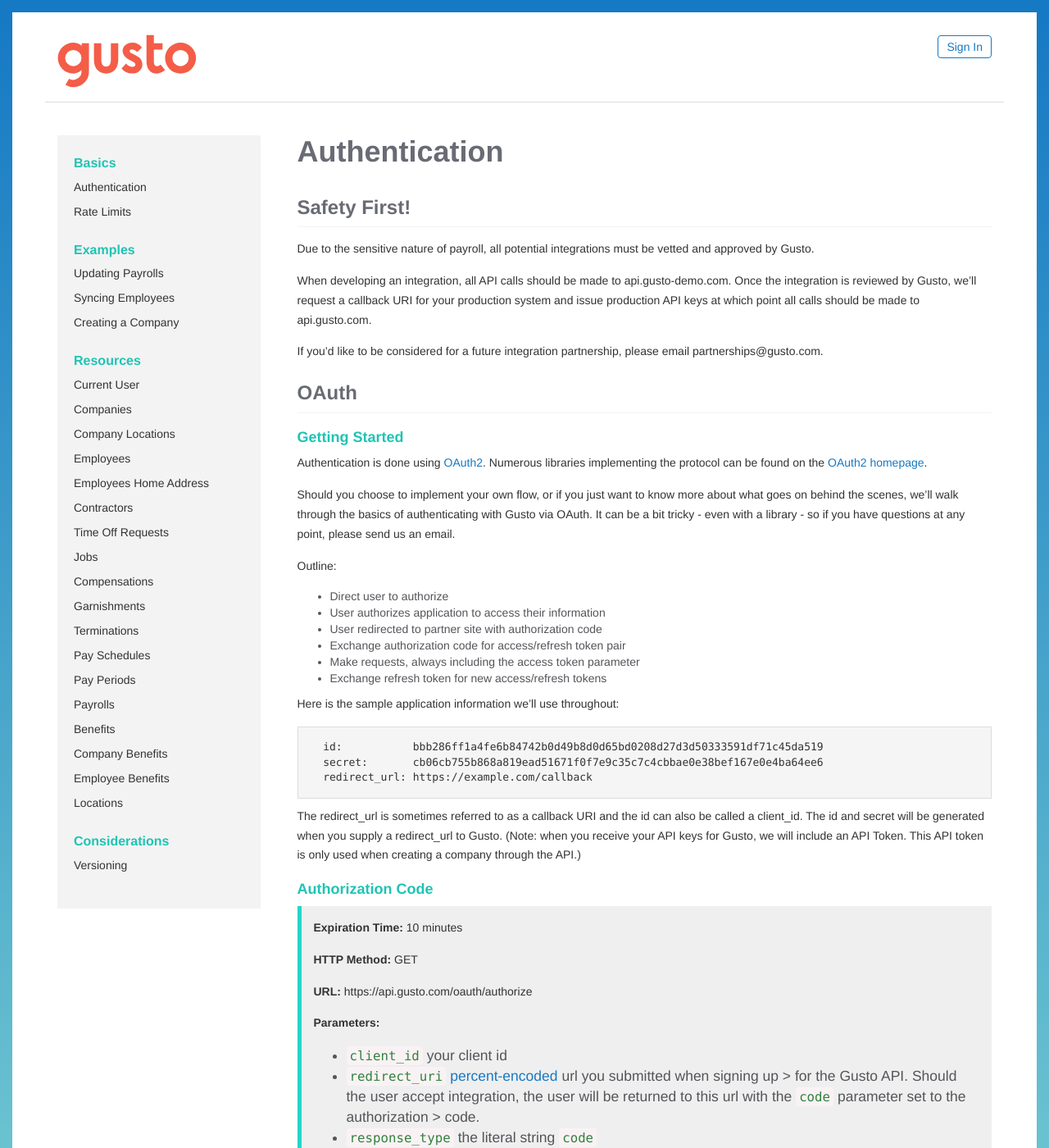
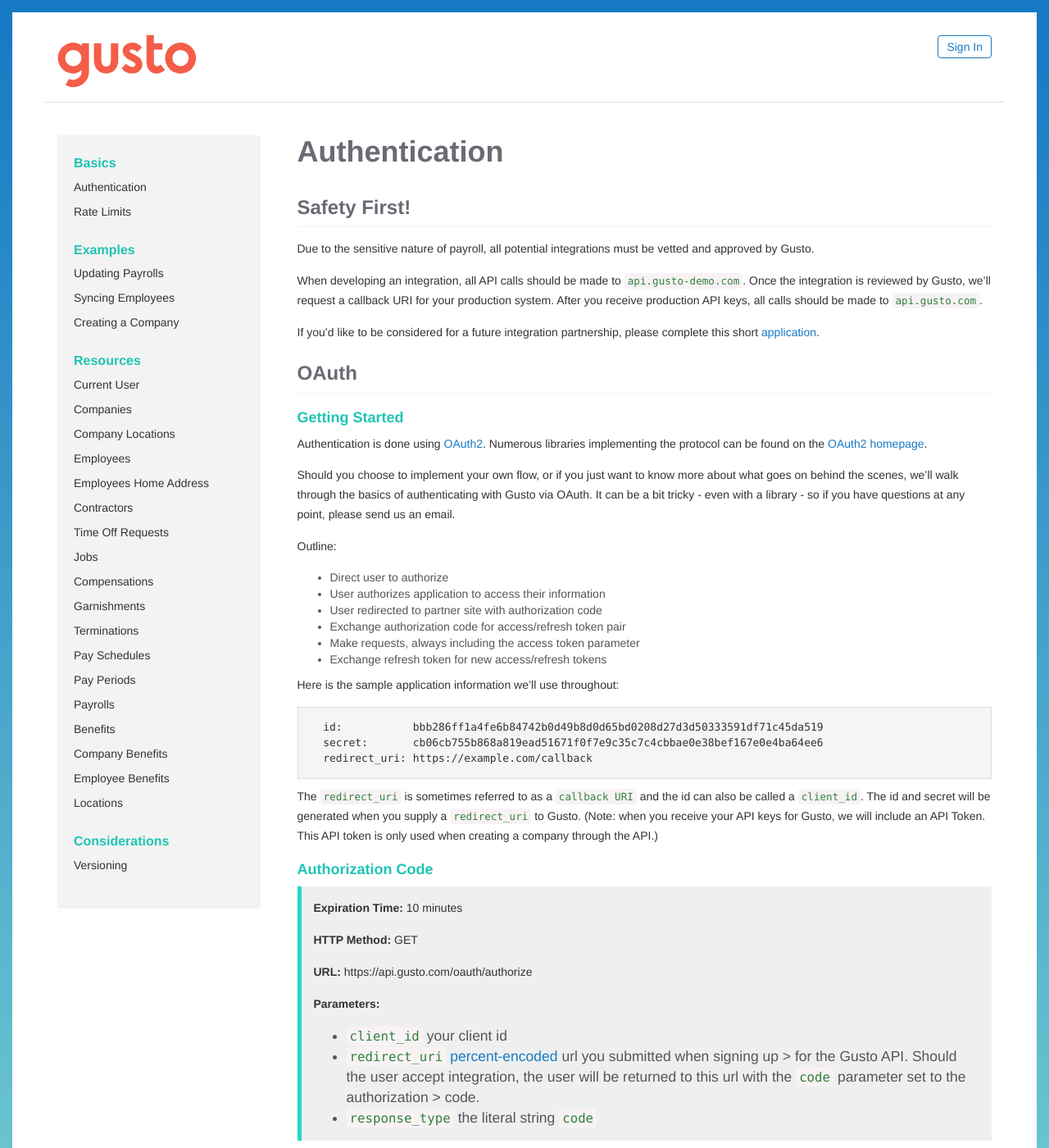
Before and after one commit to Gusto/gusto.github.io, a Jekyll site: the page built from _posts/2013-09-26-authentication.markdown, in a window 1280 px wide and 1400 px high. Shown: the whole window at 82% size. Built offline with Jekyll 4.4.1, drawn with Linux system fonts in a browser that asks for light colours.

Commit message:
Update 2013-09-26-authentication.markdown
-Added backticks to api.gusto-demo.com, api.gusto.com, redirect_uri, and client_id
-Broke up the second sentence into two: ...issue production API keys. After you receive production API keys, all calls should be made to api.gusto.com.
-Corrected redirect_url to redirect_uri
-Changed email partnerships@ to the link to the application, embedded the link.
Apologies for the delay on this!

````diff
--- a/_posts/2013-09-26-authentication.markdown
+++ b/_posts/2013-09-26-authentication.markdown
@@ -10,9 +10,9 @@
 
 Due to the sensitive nature of payroll, all potential integrations must be vetted and approved by Gusto.
 
-When developing an integration, all API calls should be made to api.gusto-demo.com. Once the integration is reviewed by Gusto, we’ll request a callback URI for your production system and issue production API keys at which point all calls should be made to api.gusto.com.
+When developing an integration, all API calls should be made to `api.gusto-demo.com`. Once the integration is reviewed by Gusto, we’ll request a callback URI for your production system. After you receive production API keys, all calls should be made to `api.gusto.com`.
 
-If you'd like to be considered for a future integration partnership, please email partnerships@gusto.com.
+If you'd like to be considered for a future integration partnership, please complete this short [application](https://forms.gle/dPj9KymfaxpT4RPH9).
 
 ## OAuth
 
@@ -36,10 +36,10 @@
 ```
   id:           bbb286ff1a4fe6b84742b0d49b8d0d65bd0208d27d3d50333591df71c45da519
   secret:       cb06cb755b868a819ead51671f0f7e9c35c7c4cbbae0e38bef167e0e4ba64ee6
-  redirect_url: https://example.com/callback
+  redirect_uri: https://example.com/callback
 ```
 
-The redirect_url is sometimes referred to as a callback URI and the id can also be called a client_id. The id and secret will be generated when you supply a redirect_url to Gusto. (Note: when you receive your API keys for Gusto, we will include an API Token. This API token is only used when creating a company through the API.)
+The `redirect_uri` is sometimes referred to as a `callback URI` and the id can also be called a `client_id`. The id and secret will be generated when you supply a `redirect_uri` to Gusto. (Note: when you receive your API keys for Gusto, we will include an API Token. This API token is only used when creating a company through the API.)
 
 ### Authorization Code
 
````
